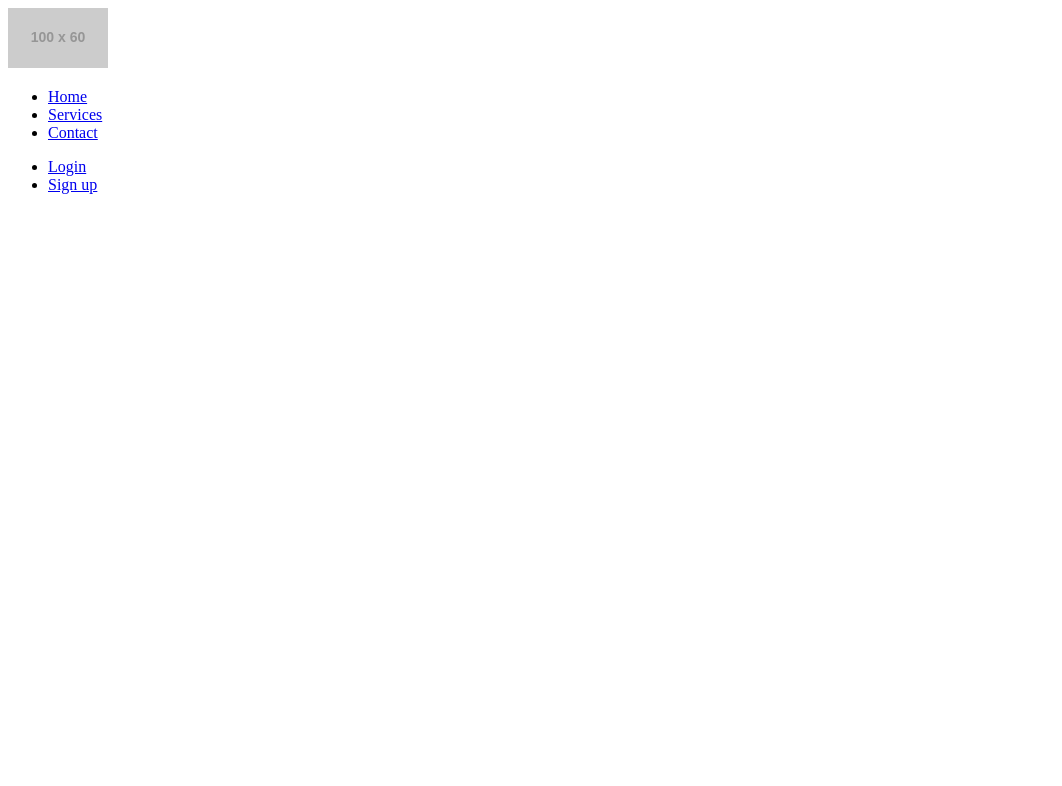
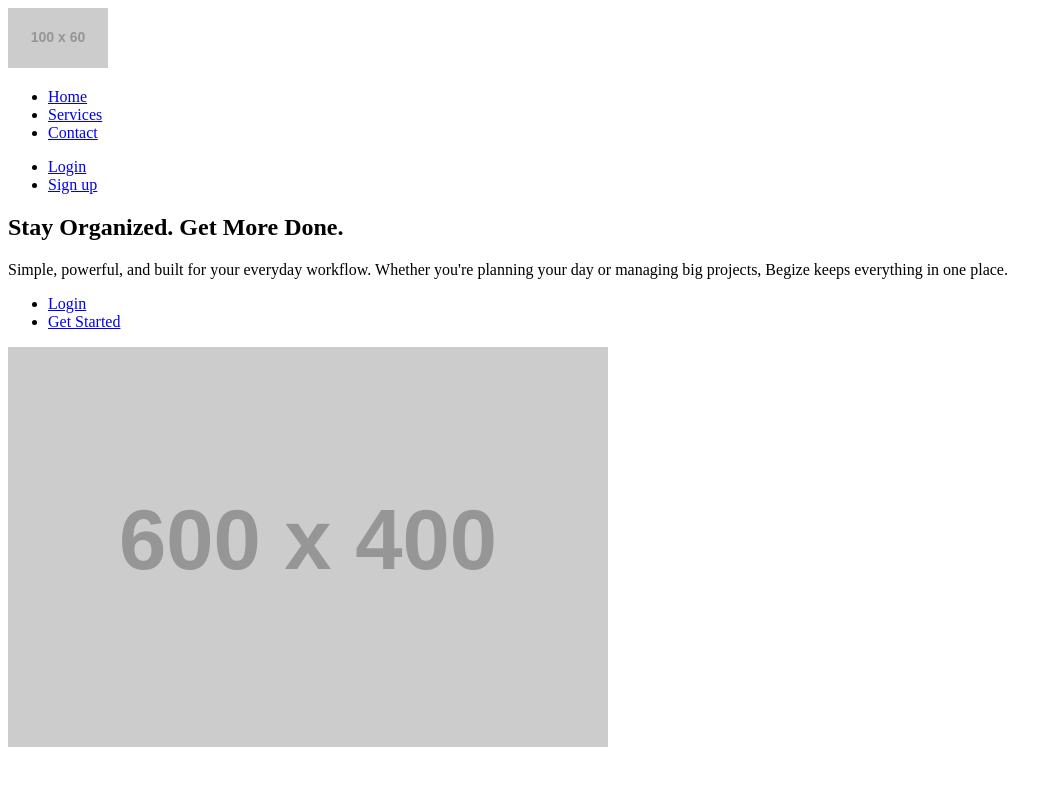
Before and after one commit to haymanotkefyalew/Begize-todo-app, a plain HTML site: page src/index.html in a window 1280 px wide. Shown: the whole page, without its empty margins (0-1062 px from the left). Drawn offline with Linux system fonts and the light colour scheme; placeholder pictures from the web are drawn by us.

Commit message:
Feat: add the content of the hero section

```diff
--- a/src/index.html
+++ b/src/index.html
@@ -24,9 +24,26 @@
         </nav>
       </header>
       <main class="main-main">
-        <section class="hero-section"></section>
+        <section class="hero-section">
+          <h1 class="hero-heading">Stay Organized. Get More Done.</h1>
+          <p class="hero-text">
+            Simple, powerful, and built for your everyday workflow. Whether
+            you're planning your day or managing big projects, Begize keeps
+            everything in one place.
+          </p>
+          <ul class="hero-components">
+            <li><a href="#">Login</a></li>
+            <li><a href="#">Get Started</a></li>
+          </ul>
+          <img
+            src="https://placehold.co/600x400/000000/FFFFFF/png"
+            alt="hero image"
+            class="hero-img"
+          />
+        </section>
         <section class="features-section"></section>
         <section class="contact-section"></section>
+        <section class="cta-section"></section>
       </main>
       <footer class="main-footer"></footer>
     </div>
```
